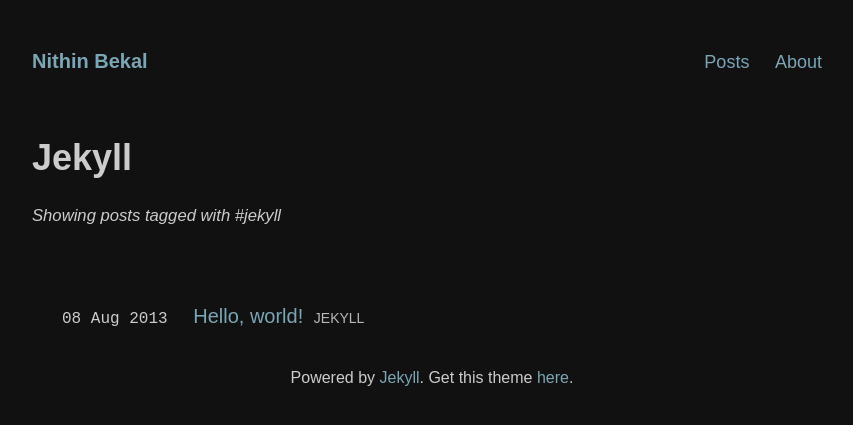
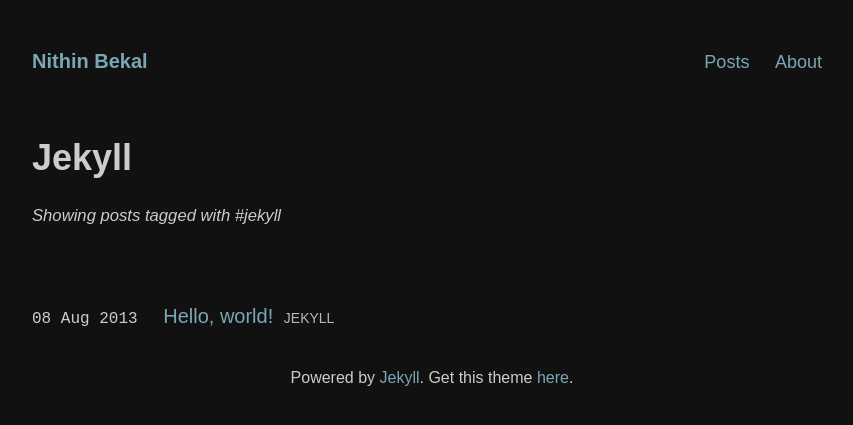
Before and after one commit to nithinbekal/nithinbekal.github.io, a Jekyll site: the page built from categories/jekyll.md, in a window 1280 px wide. Shown: the top 425 px of the page, without its empty margins (208-1061 px from the left). Built offline with Jekyll 4.4.1, drawn with Linux system fonts in a browser that asks for light colours.

Commit message:
Remove unnecessary padding in category post listing

```diff
--- a/_sass/site.scss
+++ b/_sass/site.scss
@@ -77,6 +77,7 @@ a:hover { text-decoration: underline; }
 .site .posts .post-listing { line-height: 2em; }
 .site .posts .post-listing .year { margin: 30px 0; }
 .site .posts .post-listing ul { padding: 20px 30px; }
+.site .posts .category-post-listing ul { padding: 20px 0; }
 .site .posts .post-listing ul li { list-style-type: none; }
 .site .posts .published-on {
   font-size: 0.8em;
```
